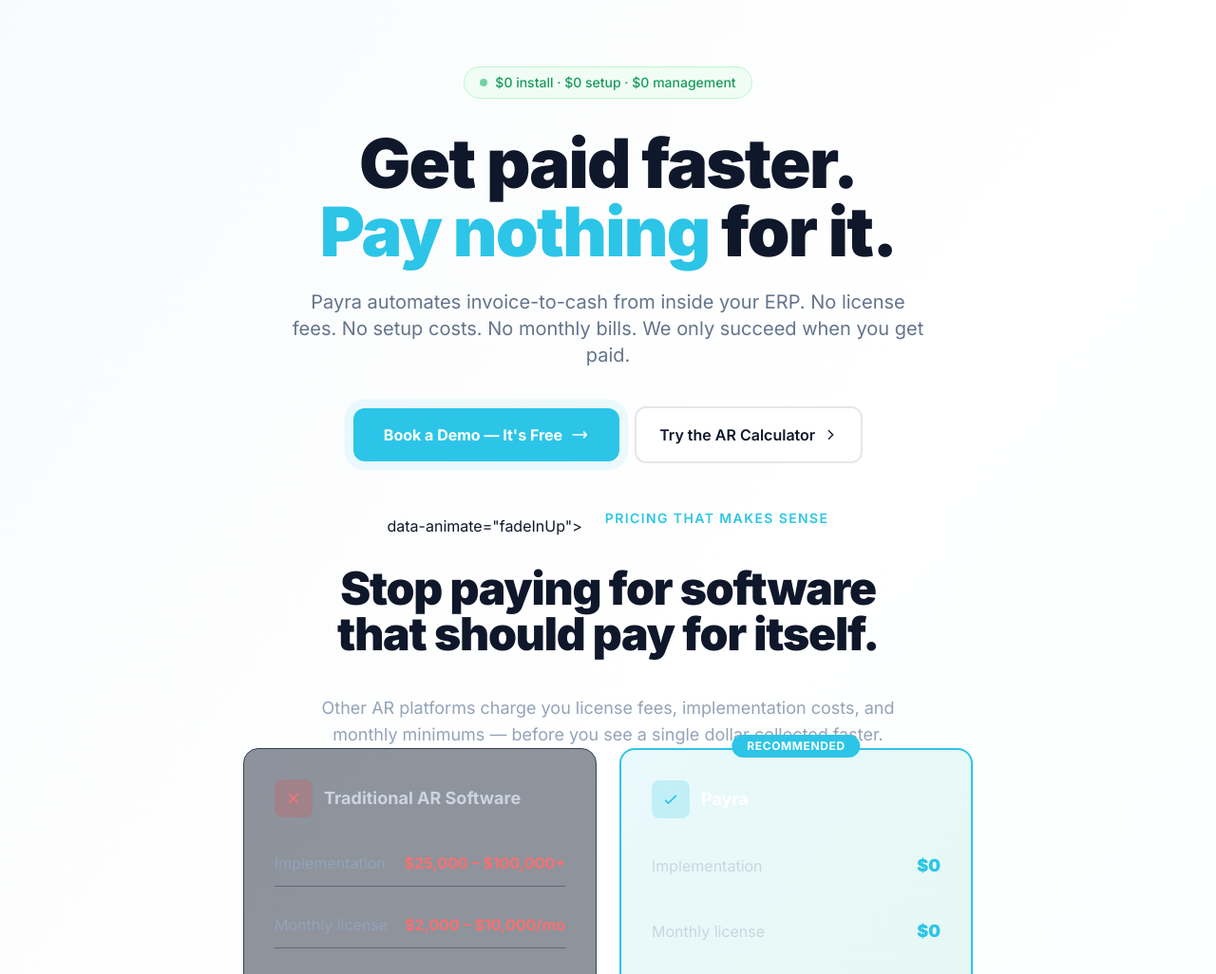
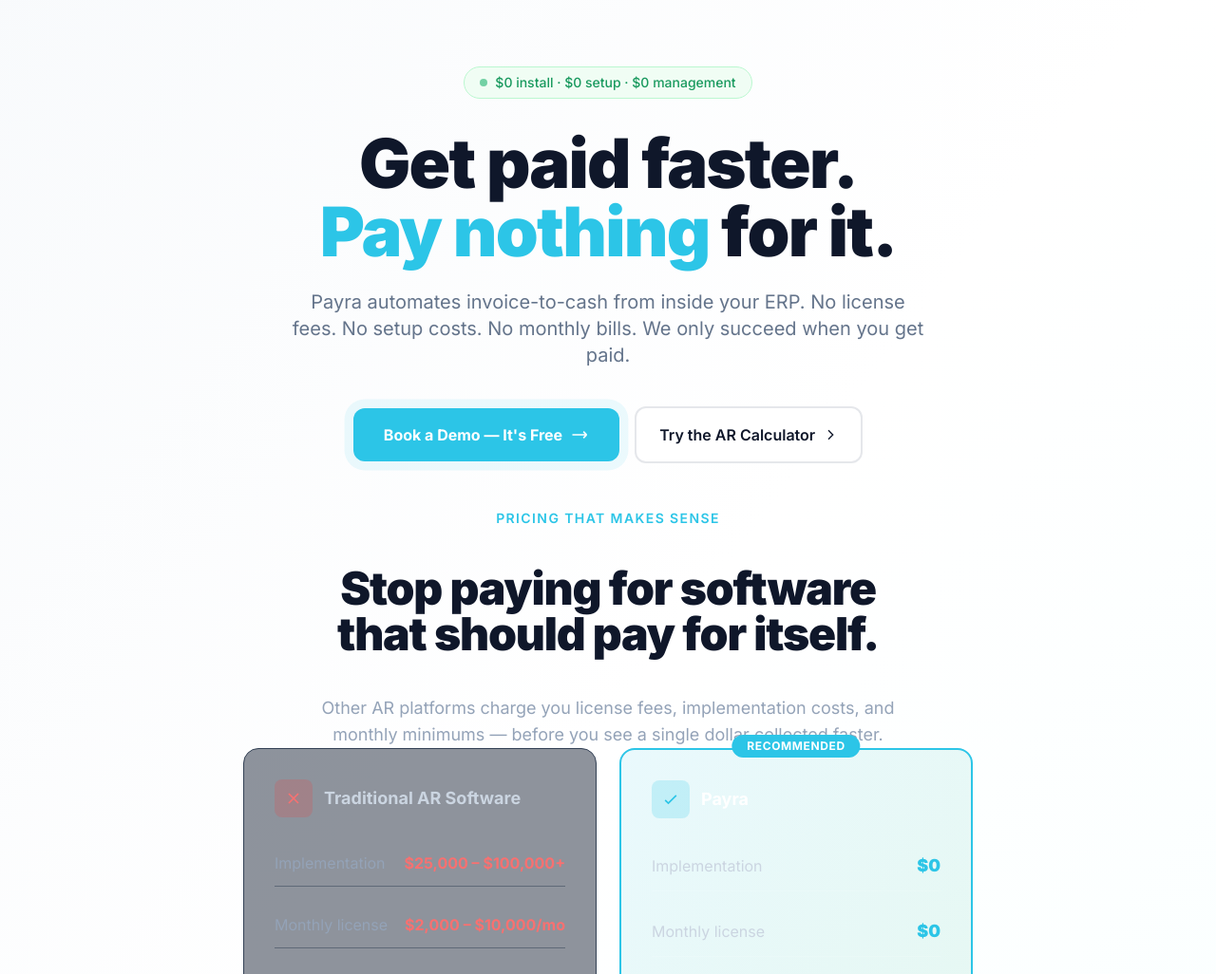
Before and after one commit to brandons29/payra-pricing, a plain HTML site: page index.html in a window 1280 px wide. Shown: the part 74-1100 px from the top of the page at 95% size. Drawn offline with nearby package versions, Linux system fonts and the light colour scheme.

Commit message:
Fix broken HTML tag in pricing section

```diff
--- a/index.html
+++ b/index.html
@@ -181,7 +181,7 @@
         </div>
 
         <!-- Trust signals -->
-        <div class="flex flex-wrap items-center justify-center gap-6 mt-12 animate-fadeInUp delay-400"> data-animate="fadeInUp">
+        <div class="flex flex-wrap items-center justify-center gap-6 mt-12 animate-fadeInUp delay-400" data-animate="fadeInUp">
         <p class="text-payra-cyan font-semibold text-sm tracking-widest uppercase mb-4">Pricing that makes sense</p>
         <h2 class="text-3xl md:text-5xl font-black tracking-tight mb-4">Stop paying for software<br/>that should pay for itself.</h2>
         <p class="text-lg text-slate-400 max-w-2xl mx-auto">Other AR platforms charge you license fees, implementation costs, and monthly minimums &mdash; before you see a single dollar collected faster.</p>
```
